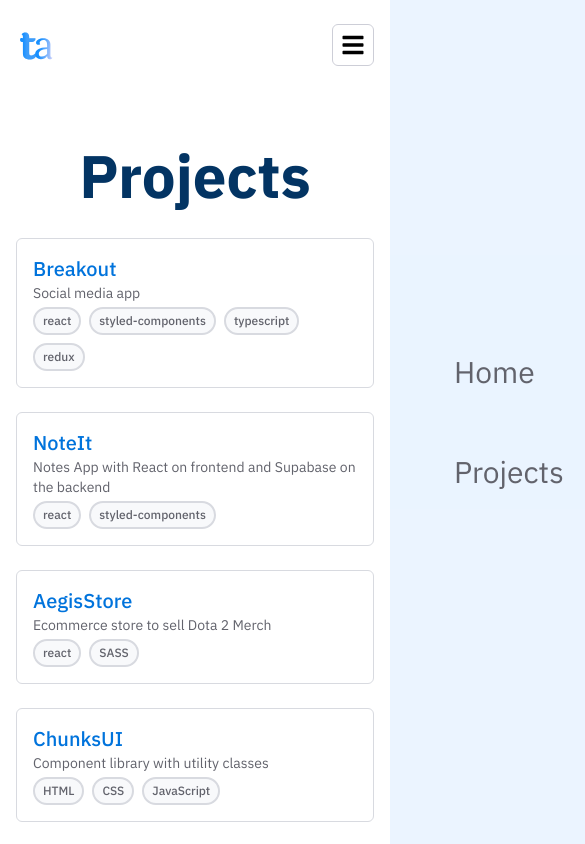
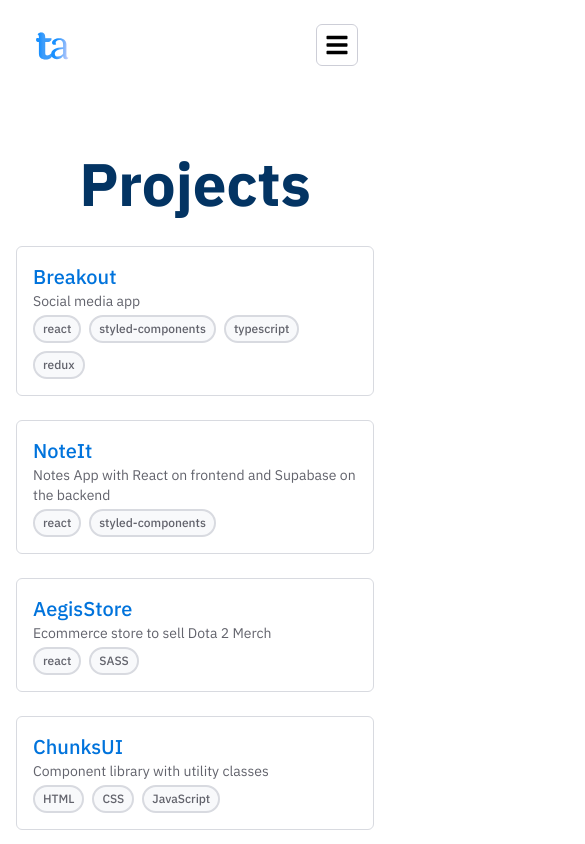
Before and after one commit to ttahm3d/tahirahmedt, a Next.js app: page /projects in a window 390 px wide. Shown: the top 844 px of the page, 585 px wide, since content can reach past the window. Built offline with nearby package versions, Linux system fonts and the light colour scheme.

Commit message:
chore - fixed minor css issues

```diff
--- a/src/app/layout.tsx
+++ b/src/app/layout.tsx
@@ -30,7 +30,7 @@ export default function RootLayout({
         {/* <div className="absolute w-full h-[480px] bg-linear-to-b opacity-[0.6] -z-10 from-accent-4 to-transparent"></div> */}
         <ThemeProvider attribute="class" defaultTheme="system" enableSystem>
           <Header />
-          <main>{children}</main>
+          <>{children}</>
           <Footer />
         </ThemeProvider>
       </body>
--- a/src/components/blogs.tsx
+++ b/src/components/blogs.tsx
@@ -13,8 +13,6 @@ export default function Blogs() {
   useEffect(() => {
     getBlogposts();
   }, []);
-
-  console.log(blogs);
 
   return (
     <section className="max-w-6xl mx-auto w-full px-4 py-16">
--- a/src/components/header.tsx
+++ b/src/components/header.tsx
@@ -28,14 +28,13 @@ export default function Header() {
 
   return (
     <header
-      className={`sticky top-0 z-50 w-full backdrop-blur pt-2 ${
+      className={`md:sticky top-0 z-50 px-4 w-full backdrop-blur py-2 ${
         scrolled ? "bg-accent-3/10" : "bg-transparent"
       }`}
     >
-      <nav
-        className={`h-full max-w-6xl mx-auto flex items-center justify-between p-4 rounded-lg transition-colors duration-200`}
-      >
-        <div className="flex items-center space-x-6">
+      {/* logo +  nav + theme switch => ipad + desktop*/}
+      <div className="md:flex max-w-6xl mx-auto justify-between items-center hidden p-4">
+        <div className="flex items-center">
           <Link
             href="/"
             className="text-gray-12 text-3xl font-medium hover:text-accent-12 transition-colors"
@@ -43,8 +42,7 @@ export default function Header() {
             <Image src={Logo} alt="Tahir Ahmed Logo" width={40} height={40} />
           </Link>
         </div>
-
-        <div className="md:block hidden">
+        <nav>
           <ul className="flex items-center space-x-6">
             {routes.map((route) => (
               <li key={route.name}>
@@ -62,9 +60,19 @@ export default function Header() {
               </li>
             ))}
           </ul>
-        </div>
-        <div className="hidden md:block">
-          <ThemeSwitcher />
+        </nav>
+        <ThemeSwitcher />
+      </div>
+      {/* menu bar */}
+      {/* logo + icon to open menu => mobile */}
+      <div className="flex justify-between md:hidden p-4 items-center max-w-6xl mx-auto">
+        <div className="flex items-center">
+          <Link
+            href="/"
+            className="text-gray-12 text-3xl font-medium hover:text-accent-12 transition-colors"
+          >
+            <Image src={Logo} alt="Tahir Ahmed Logo" width={40} height={40} />
+          </Link>
         </div>
         <div
           className="md:hidden text-2xl z-20 cursor-pointer rounded-md border border-gray-7 p-2 "
@@ -74,7 +82,49 @@ export default function Header() {
         </div>
         <div
           className={classNames(
-            "md:hidden absolute inset-0 bg-accent-3/90 backdrop-blur z-10 flex transition transform duration-300 ease-in-out min-h-screen p-16",
+            "md:hidden absolute inset-0 bg-accent-3/90 backdrop-blur z-10 flex transition-transform duration-300 ease-in-out h-screen p-16",
+            {
+              "translate-y-[0%]": openMenu,
+            },
+            {
+              "translate-y-[-100%]": !openMenu,
+            }
+          )}
+        >
+          <ul className="flex flex-col items-start justify-center space-y-16 w-full">
+            {routes.map((route) => (
+              <li key={route.name} onClick={toggleMenu}>
+                <Link
+                  href={route.path}
+                  className={classNames(
+                    "text-gray-11 text-2xl font-semibold hover:text-gray-12 transition-colors",
+                    {
+                      "text-gray-12": pathname === route.path,
+                    }
+                  )}
+                >
+                  {route.name}
+                </Link>
+              </li>
+            ))}
+            <ThemeSwitcher />
+          </ul>
+        </div>
+      </div>
+      {/* <nav
+        className={`sticky top-0 z-50 h-full max-w-6xl mx-auto flex items-center justify-between p-4 rounded-lg transition-colors duration-200`}
+      >
+        <div className="md:block hidden"></div>
+        <div className="hidden md:block"></div>
+        <div
+          className="md:hidden text-2xl z-20 cursor-pointer rounded-md border border-gray-7 p-2 "
+          onClick={toggleMenu}
+        >
+          <FaBars />
+        </div>
+        <div
+          className={classNames(
+            "md:hidden absolute inset-0 bg-accent-3/90 backdrop-blur z-10 flex transition transform duration-300 ease-in-out h-full p-16",
             {
               "translate-x-[30%]": openMenu,
             },
@@ -93,7 +143,7 @@ export default function Header() {
             ))}
           </ul>
         </div>
-      </nav>
+      </nav> */}
     </header>
   );
 }
```
Also changed, not shown: 1 other file (tests, documents, lock files or other folders).
